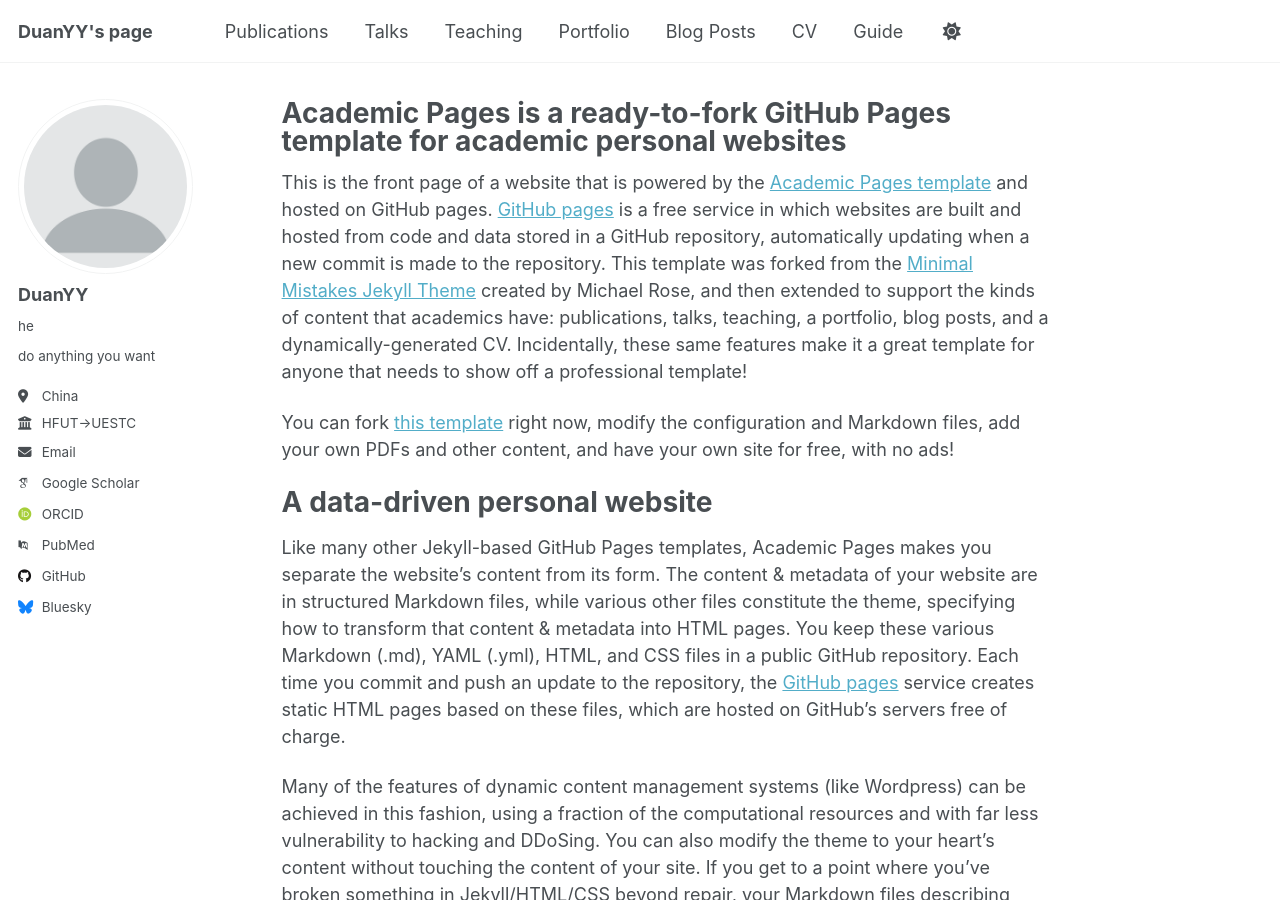
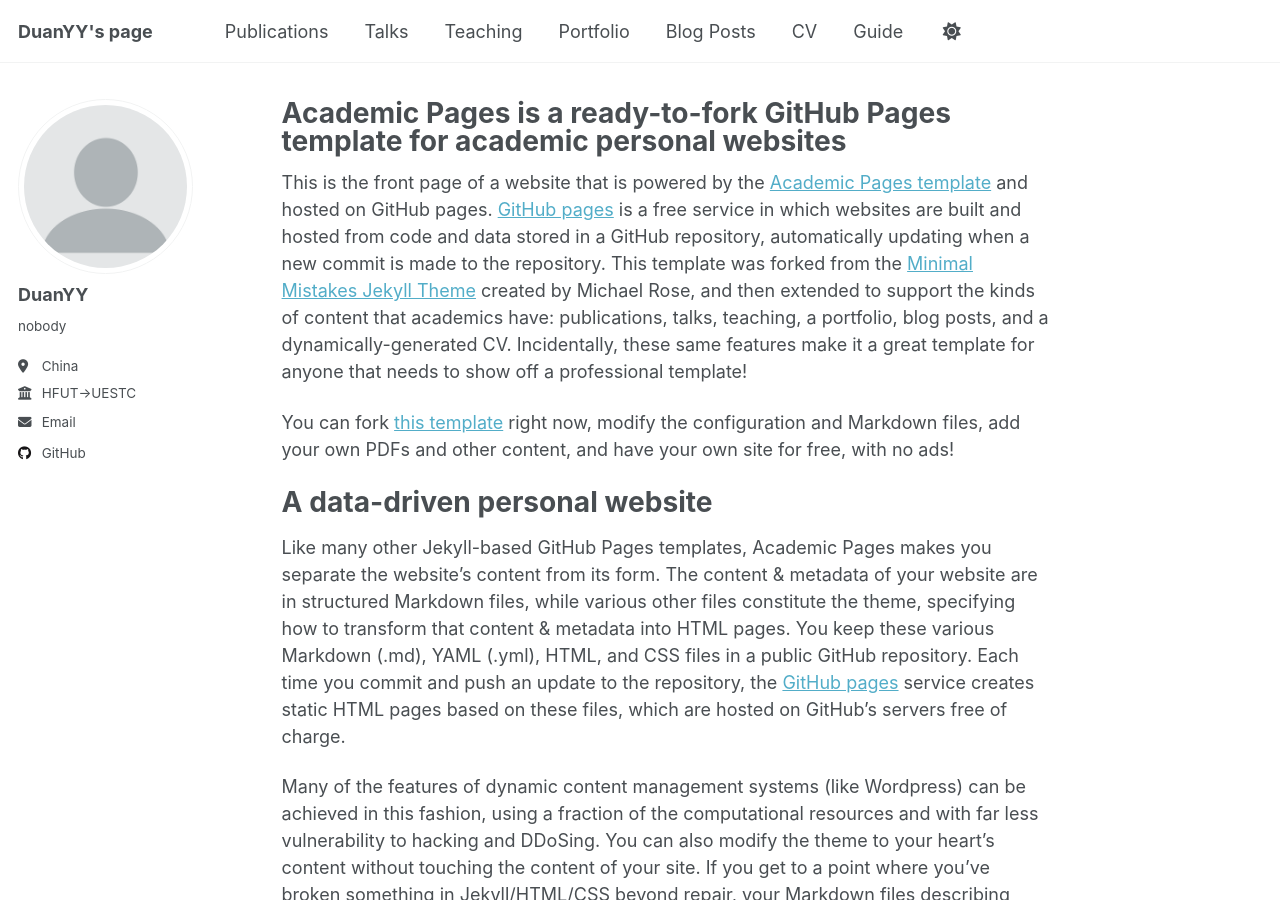
Before and after one commit to Duanyy0813/Duanyy0813.github.io, a Jekyll site: the page built from _pages/about.md, in a window 1280 px wide and 900 px high. Built offline with Jekyll 4.4.1, drawn with Linux system fonts in a browser that asks for light colours; some web fonts are replaced; a script that is not in the unit is left out.

Commit message:
Update _config.yml

```diff
--- a/_config.yml
+++ b/_config.yml
@@ -25,59 +25,59 @@ author:
   # Biographic information
   avatar           : "profile.png"
   name             : "DuanYY"
-  pronouns         : "he"# example: "she/her"
-  bio              : "do anything you want"
+  pronouns         : # example: "she/her"
+  bio              : "nobody"
   location         : "China"
   employer         : "HFUT->UESTC"
   uri              : # URL
   email            : "duanyy0813@gmail.com"
 
   # Academic websites
-  academia         : # URL
-  arxiv            : # URL - Update with the correct link to your profile
-  googlescholar    : "https://scholar.google.com/citations?user=PS_CX0AAAAAJ"
-  inspire-hep      : # URL
-  impactstory      : # URL
-  orcid            : "http://orcid.org/yourorcidurl"
-  semantic         : # URL
-  pubmed           : "https://www.ncbi.nlm.nih.gov/pubmed/?term=john+snow"
-  researchgate     : # URL
-  scopus           : # URL
+  # academia         : # URL
+  # arxiv            : # URL - Update with the correct link to your profile
+  # googlescholar    : "https://scholar.google.com/citations?user=PS_CX0AAAAAJ"
+  # inspire-hep      : # URL
+  # impactstory      : # URL
+  # orcid            : "http://orcid.org/yourorcidurl"
+  # semantic         : # URL
+  # pubmed           : "https://www.ncbi.nlm.nih.gov/pubmed/?term=john+snow"
+  # researchgate     : # URL
+  # scopus           : # URL
 
   # Repositories and software development
-  bitbucket        : # Username - Update with your username on the site
-  codepen          : # Username
-  dribbble         : # Username
+  # bitbucket        : # Username - Update with your username on the site
+  # codepen          : # Username
+  # dribbble         : # Username
   github           : "Duanyy0813"
-  kaggle           : # Username
-  stackoverflow    : # User number or user number and name (i.e., use "1" or "1/jeff-atwood")
+  # kaggle           : # Username
+  # stackoverflow    : # User number or user number and name (i.e., use "1" or "1/jeff-atwood")
 
   # Social media
-  artstation       : # Username
-  bluesky          : "bsky.app" # Replace this with you Bluesky username
-  facebook         : # Username
-  flickr           : # Username
-  foursquare       : # Username
-  goodreads        : # Username
-  google_plus      : # Username
-  keybase          : # Username
-  instagram        : # Username
-  lastfm           : # Username
-  linkedin         : # Username
-  mastodon         : # URL
-  medium           : # URL
-  pinterest        : # Username
-  soundcloud       : # Username
-  steam            : # Username
-  telegram         : # URL
-  tumblr           : # Username
-  twitter          : # Username for X / Twitter
-  vine             : # Username
-  weibo            : # Username
-  wikipedia        : # Username
-  xing             : # Username
-  youtube          : # Username
-  zhihu            : # Username
+  # artstation       : # Username
+  # bluesky          : "bsky.app" # Replace this with you Bluesky username
+  # facebook         : # Username
+  # flickr           : # Username
+  # foursquare       : # Username
+  # goodreads        : # Username
+  # google_plus      : # Username
+  # keybase          : # Username
+  # instagram        : # Username
+  # lastfm           : # Username
+  # linkedin         : # Username
+  # mastodon         : # URL
+  # medium           : # URL
+  # pinterest        : # Username
+  # soundcloud       : # Username
+  # steam            : # Username
+  # telegram         : # URL
+  # tumblr           : # Username
+  # twitter          : # Username for X / Twitter
+  # vine             : # Username
+  # weibo            : # Username
+  # wikipedia        : # Username
+  # xing             : # Username
+  # youtube          : # Username
+  # zhihu            : # Username
 
 # Publication Category - The following the list of publication categories and their headings
 publication_category:
```
